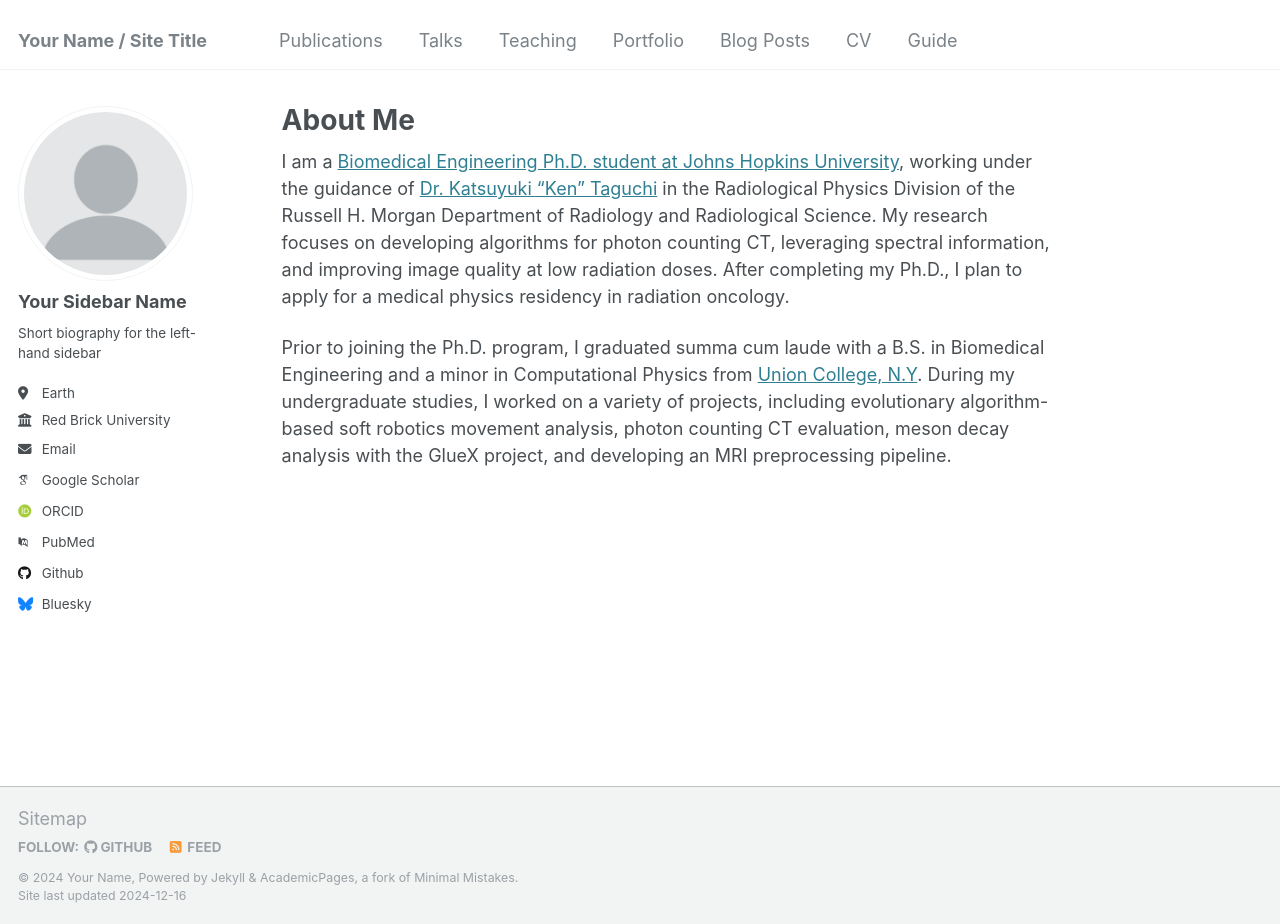
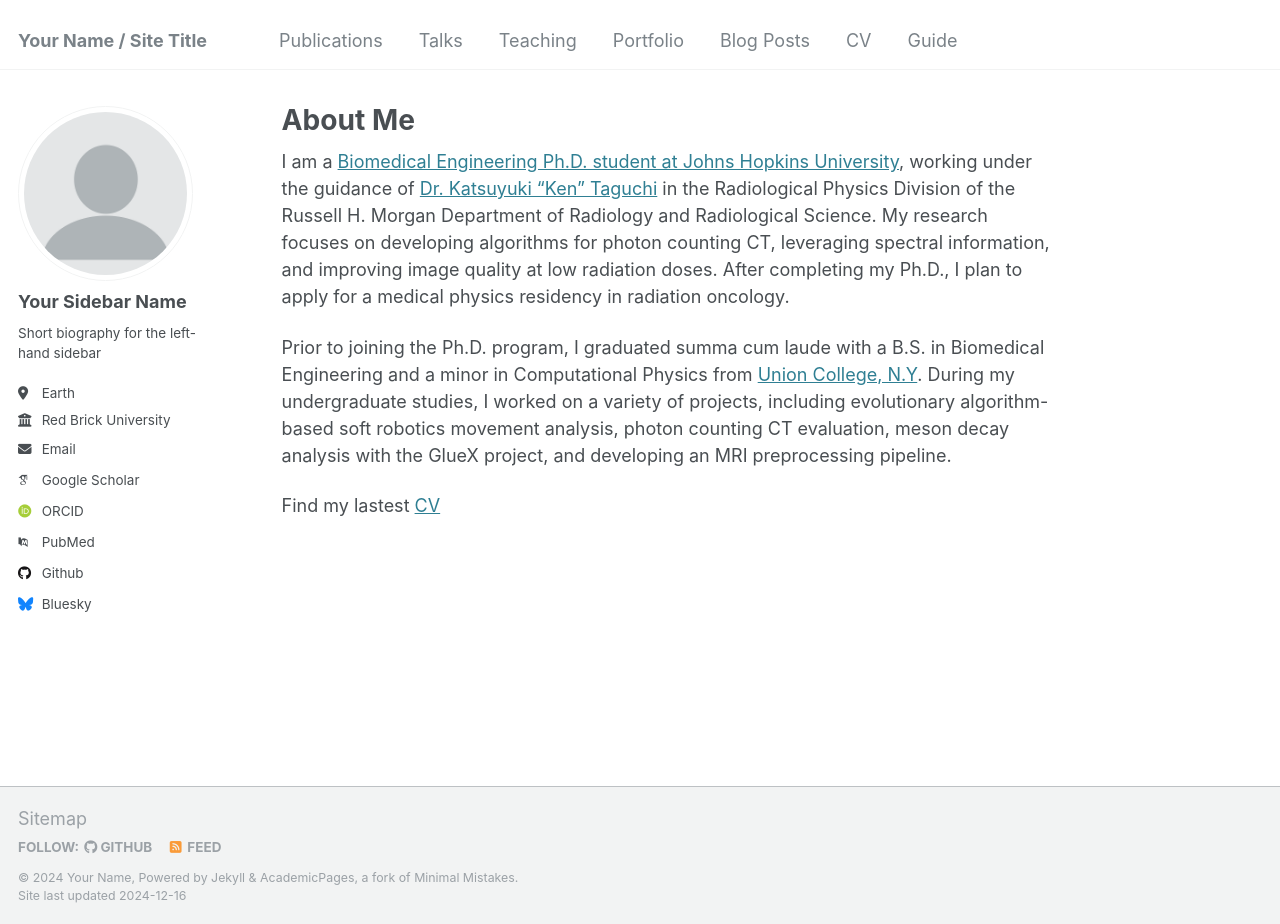
Before and after one commit to scarlettwei-jia/scarlett_wei, a Jekyll site: the page built from _pages/about.md, in a window 1280 px wide and 924 px high. Built offline with Jekyll 4.4.1, drawn with Linux system fonts in a browser that asks for light colours; some web fonts are replaced.

Commit message:
Update about.md

```diff
--- a/_pages/about.md
+++ b/_pages/about.md
@@ -9,3 +9,5 @@ redirect_from:
 I am a [Biomedical Engineering Ph.D. student at Johns Hopkins University](https://www.bme.jhu.edu), working under the guidance of [Dr. Katsuyuki “Ken” Taguchi](https://profiles.hopkinsmedicine.org/provider/ken-taguchi/2777799) in the Radiological Physics Division of the Russell H. Morgan Department of Radiology and Radiological Science. My research focuses on developing algorithms for photon counting CT, leveraging spectral information, and improving image quality at low radiation doses. After completing my Ph.D., I plan to apply for a medical physics residency in radiation oncology.
 
 Prior to joining the Ph.D. program, I graduated summa cum laude with a B.S. in Biomedical Engineering and a minor in Computational Physics from [Union College, N.Y](https://www.union.edu/ecbe/biomedical-engineering). During my undergraduate studies, I worked on a variety of projects, including evolutionary algorithm-based soft robotics movement analysis, photon counting CT evaluation, meson decay analysis with the GlueX project, and developing an MRI preprocessing pipeline.
+
+Find my lastest [CV]()
```
